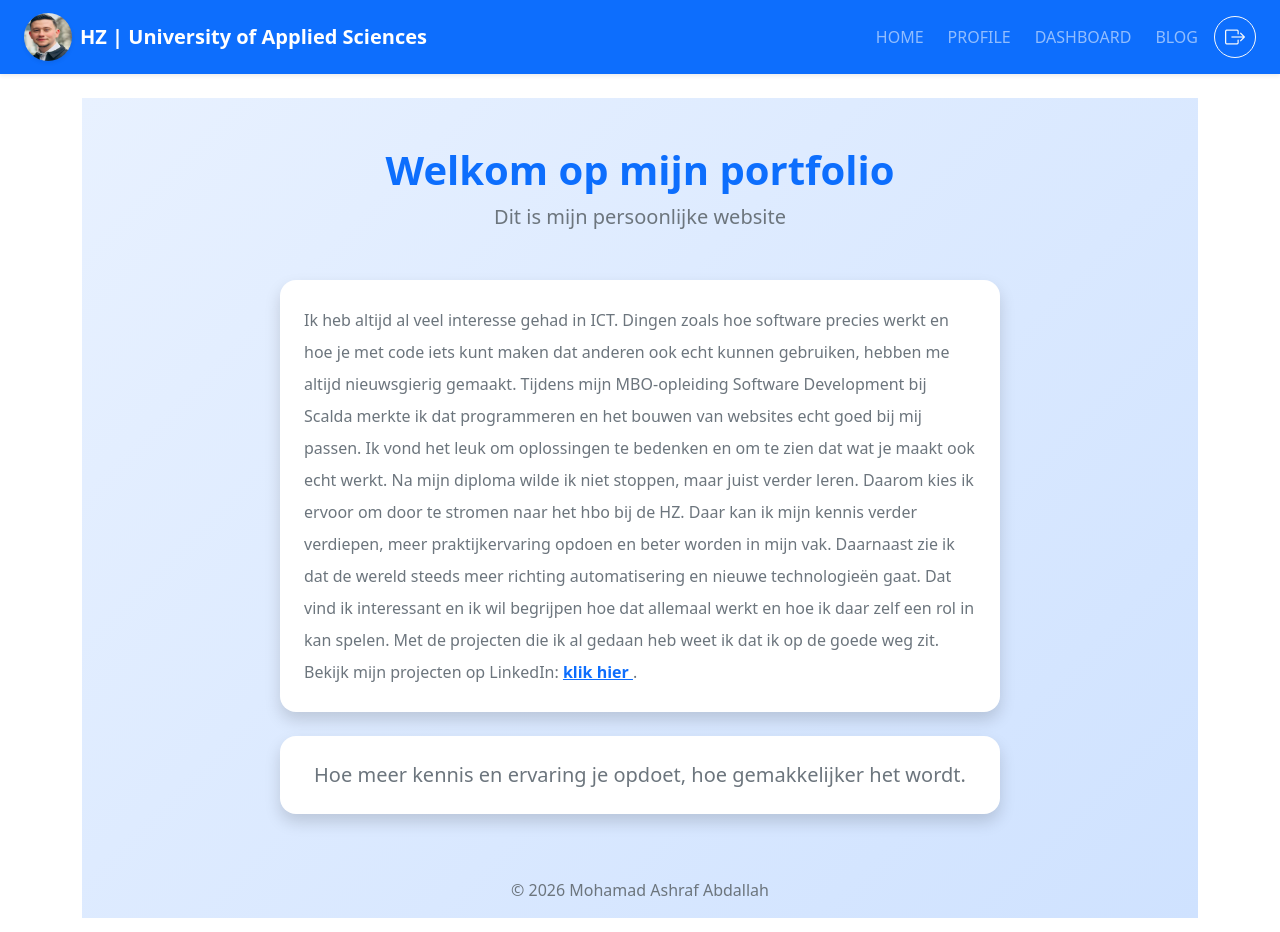
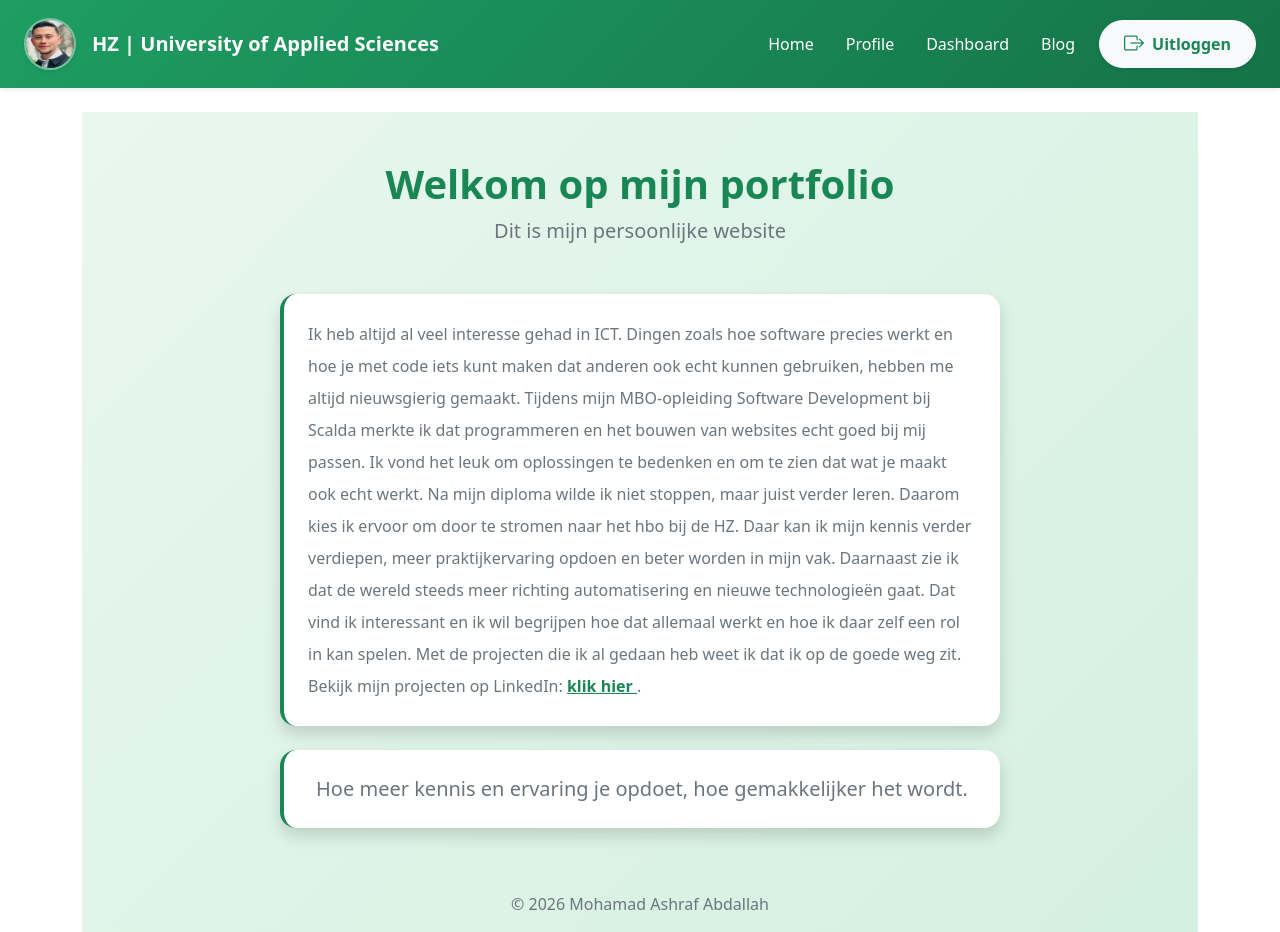
Before and after one commit to Ashraf-Abdallah1/php-mvc-portfolio, a PHP site: template app/views/index.html.twig in a window 1280 px wide. Run offline with PHP 8.4, Linux system fonts and the light colour scheme; the template is opened without the code that fills it, so the values that code supplies are empty; some libraries are stand-ins or nearby versions.

Commit message:
frontend verbetering

```diff
--- a/app/views/index.html.twig
+++ b/app/views/index.html.twig
@@ -2,18 +2,20 @@
 
 {% block body %}
 
-    <div class="min-vh-100 d-flex flex-column" style="background: linear-gradient(135deg, #e8f1ff, #cfe2ff);">
+    <div class="min-vh-100 d-flex flex-column"
+         style="background: linear-gradient(135deg, #e9f7ef, #d4f0e0);">
+
         <main class="container flex-grow-1 py-5">
 
             <div class="text-center mb-5">
-                <h1 class="fw-bold text-primary">Welkom op mijn portfolio </h1>
+                <h1 class="fw-bold text-success">Welkom op mijn portfolio</h1>
                 <p class="text-secondary fs-5">Dit is mijn persoonlijke website</p>
             </div>
 
             <div class="row justify-content-center g-4">
 
                 <div class="col-lg-8">
-                    <div class="p-4 bg-white shadow rounded-4">
+                    <div class="p-4 bg-white shadow rounded-4 border-start border-4 border-success">
                         <p class="mb-0 text-secondary lh-lg">
                             Ik heb altijd al veel interesse gehad in ICT.
                             Dingen zoals hoe software precies werkt en hoe je met code iets kunt maken dat anderen ook
@@ -32,8 +34,9 @@
                             rol in kan spelen.
                             Met de projecten die ik al gedaan heb weet ik dat ik op de goede weg zit.
                             Bekijk mijn projecten op LinkedIn:
-                            <a href="https://www.linkedin.com/in/mohamad-ashraf-abdallah/" target="_blank"
-                               class="fw-semibold text-primary">
+                            <a href="https://www.linkedin.com/in/mohamad-ashraf-abdallah/"
+                               target="_blank"
+                               class="fw-semibold text-success">
                                 klik hier
                             </a>.
                         </p>
@@ -41,9 +44,10 @@
                 </div>
 
                 <div class="col-lg-8">
-                    <div class="p-4 bg-white shadow rounded-4 text-center">
-                        <p class="mb-0 text-secondary fs-5">Hoe meer kennis en ervaring je opdoet, hoe gemakkelijker het
-                            wordt.</p>
+                    <div class="p-4 bg-white shadow rounded-4 text-center border-start border-4 border-success">
+                        <p class="mb-0 text-secondary fs-5">
+                            Hoe meer kennis en ervaring je opdoet, hoe gemakkelijker het wordt.
+                        </p>
                     </div>
                 </div>
 
--- a/app/views/partials/navbar.html.twig
+++ b/app/views/partials/navbar.html.twig
@@ -1,40 +1,53 @@
-<nav class="navbar navbar-expand-lg navbar-dark bg-primary sticky-top px-4 shadow-sm">
-    <a class="navbar-brand d-flex align-items-center gap-2" href="/">
-        <img src="/assets/logo-image.png" alt="logo" class="rounded-circle shadow-sm" width="48" height="48">
-        <span class="fw-semibold">HZ | University of Applied Sciences</span>
+<nav class="navbar navbar-expand-lg shadow-sm"
+     style="background: linear-gradient(135deg, #1e9e63, #157347); padding: 0.8rem 1.5rem;">
+
+    <a class="navbar-brand d-flex align-items-center gap-3 text-white fw-semibold" href="/">
+        <img src="/assets/logo-image.png"
+             alt="logo"
+             class="rounded-circle shadow-sm"
+             width="52"
+             height="52"
+             style="border: 2px solid rgba(255,255,255,0.4);">
+        <span class="fs-5">HZ | University of Applied Sciences</span>
     </a>
 
-    <button class="navbar-toggler" type="button" data-bs-toggle="collapse" data-bs-target="#mainNav">
+    <button class="navbar-toggler border-0 shadow-none"
+            type="button"
+            data-bs-toggle="collapse"
+            data-bs-target="#mainNav">
         <span class="navbar-toggler-icon"></span>
     </button>
 
     <div class="collapse navbar-collapse" id="mainNav">
-        <ul class="navbar-nav ms-auto align-items-lg-center gap-2">
+        <ul class="navbar-nav ms-auto align-items-lg-center gap-3">
 
             <li class="nav-item">
-                <a class="nav-link {% if active == 'home' %}active{% endif %}" href="/">HOME</a>
+                <a class="nav-link text-white {% if active == 'home' %}active-link{% endif %}"
+                   href="/">Home</a>
             </li>
 
             <li class="nav-item">
-                <a class="nav-link {% if active == 'profile' %}active{% endif %}" href="/profile">PROFILE</a>
+                <a class="nav-link text-white {% if active == 'profile' %}active-link{% endif %}"
+                   href="/profile">Profile</a>
             </li>
 
             <li class="nav-item">
-                <a class="nav-link {% if active == 'dashboard' %}active{% endif %}" href="/dashboard">DASHBOARD</a>
+                <a class="nav-link text-white {% if active == 'dashboard' %}active-link{% endif %}"
+                   href="/dashboard">Dashboard</a>
             </li>
 
             <li class="nav-item">
-                <a class="nav-link {% if active == 'blog' %}active{% endif %}" href="/blogs">BLOG</a>
+                <a class="nav-link text-white {% if active == 'blog' %}active-link{% endif %}"
+                   href="/blogs">Blog</a>
             </li>
 
             <li class="nav-item">
                 <form method="POST" action="/logout" class="m-0">
                     <button type="submit"
-                            class="btn btn-outline-light rounded-circle d-flex align-items-center justify-content-center logout-btn"
-                            style="width: 42px; height: 42px;"
+                            class="btn btn-light text-success fw-semibold rounded-pill px-4 py-2 shadow-sm d-flex align-items-center gap-2"
                             title="Uitloggen">
-
                         <i class="bi bi-box-arrow-right fs-5"></i>
+                        Uitloggen
                     </button>
                 </form>
             </li>
@@ -42,3 +55,17 @@
         </ul>
     </div>
 </nav>
+
+<style>
+    .active-link {
+        font-weight: 700;
+        border-bottom: 3px solid white;
+        padding-bottom: 4px;
+    }
+
+    /* Hover effect */
+    .nav-link:hover {
+        opacity: 0.85;
+        transition: 0.2s;
+    }
+</style>
--- a/app/views/user/partials.html.twig
+++ b/app/views/user/partials.html.twig
@@ -1,11 +1,8 @@
 {% extends "partials/baseLogin.html.twig" %}
 
 {% block body %}
-    <div class="container d-flex justify-content-center align-items-center" style="min-height: 100vh;">
-        <div class="card shadow-lg p-4" style="width: 420px; border-radius: 12px;">
-            <h2 class="text-center mb-4 text-primary">{{ pageTitle|capitalize }}</h2>
+    <div class="container d-flex justify-content-center align-items-center" style="min-height: 75vh;">
 
             {% block formContent %}{% endblock %}
-        </div>
     </div>
 {% endblock %}
```
Also changed, not shown: app/views/partials/loginNavbar.html.twig (+15 -8 lines), app/views/user/login.html.twig (+23 -10 lines), app/views/user/register.html.twig (+28 -9 lines).
